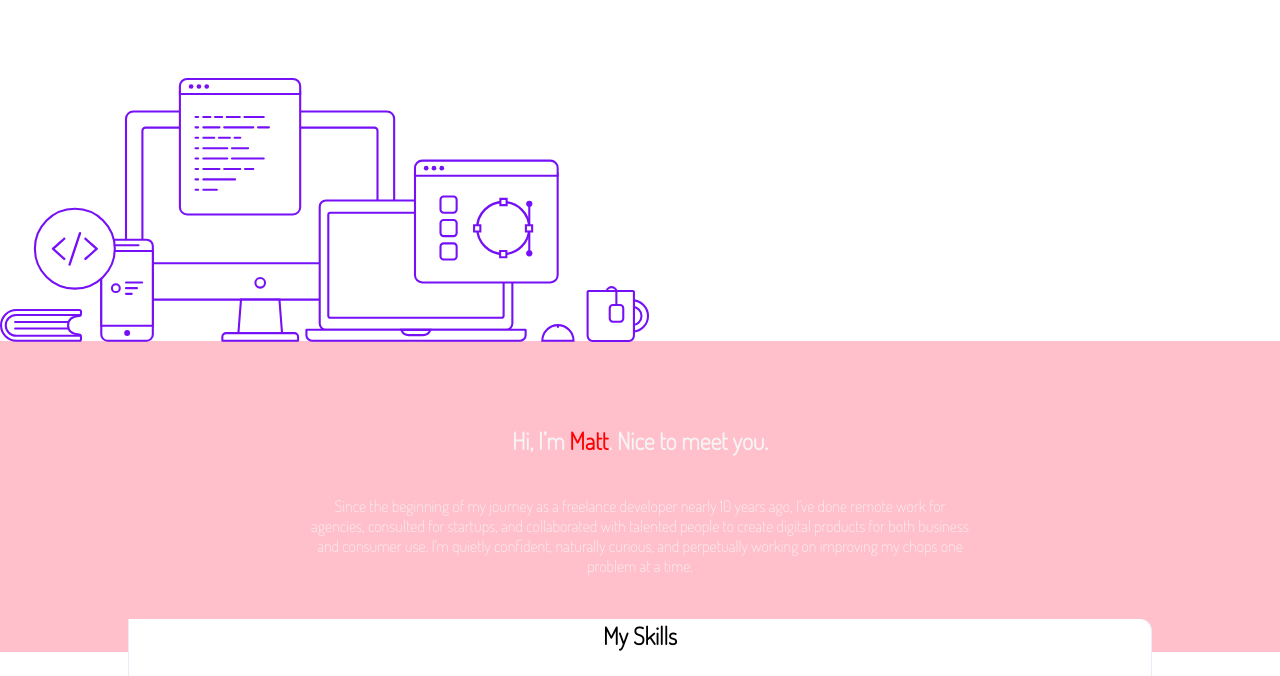
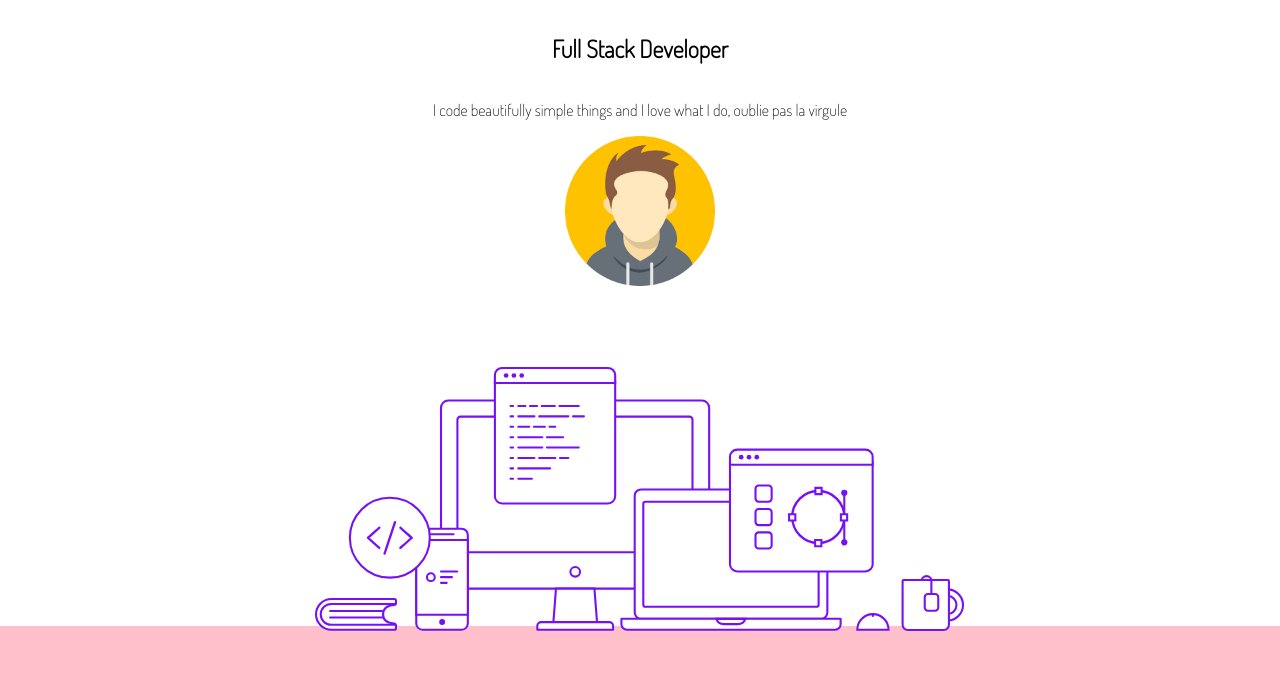
Before and after one commit to wildcodeschool-2025-03/JS-Bordeaux-checkpoint-1, a website: page site/portfolio.html in a window 1280 px wide. Shown: the part 71-747 px from the top of the page. Drawn offline with Linux system fonts and the light colour scheme.

Commit message:
Step 2 : Section avatar

```diff
--- a/site/css/portfolio.css
+++ b/site/css/portfolio.css
@@ -28,10 +28,18 @@ p {
   margin-bottom: var(--gutter);
 }
 
+main section:first-of-type {
+  display: flex;
+  flex-direction: column;
+  align-items: center;
+}
+
 .desktop {
   margin: 0;
   margin-top: calc(var(--gutter) * 5);
   margin-bottom: calc(var(--gutter) * -0.3125);
+  display: flex;
+  justify-content: center;
 }
 
 .description {
--- a/site/portfolio.html
+++ b/site/portfolio.html
@@ -1,5 +1,6 @@
 <!DOCTYPE html>
 <html lang="en">
+
 <head>
   <meta charset="utf-8">
   <meta name="viewport" content="width=device-width, initial-scale=1, shrink-to-fit=no">
@@ -20,8 +21,11 @@
   </header>
 
   <main>
-      <!-- First banner with title, description, avatar and image desktop -->
-      <!-- You can use the avatar image on the folder image -->
+    <section>
+      <h1>Full Stack Developer</h1>
+      <p>I code beautifully simple things and I love what I do, oublie pas la virgule</p>
+      <img src="image/avatar-bis.png" width="150">
+    </section>
     <section>
       <figure class="desktop">
         <img src="image/desktop.svg" alt="desktop" />
@@ -32,7 +36,10 @@
     <article>
       <section class="description pink-bg">
         <h1>Hi, I’m <span id="firstname">Matt</span>. Nice to meet you.</h1>
-          <p>Since the beginning of my journey as a freelance developer nearly 10 years ago, I've done remote work for agencies, consulted for startups, and collaborated with talented people to create digital products for both business and consumer use. I'm quietly confident, naturally curious, and perpetually working on improving my chops one problem at a time.</p>
+        <p>Since the beginning of my journey as a freelance developer nearly 10 years ago, I've done remote work for
+          agencies, consulted for startups, and collaborated with talented people to create digital products for both
+          business and consumer use. I'm quietly confident, naturally curious, and perpetually working on improving my
+          chops one problem at a time.</p>
       </section>
     </article>
 
@@ -73,7 +80,7 @@
       <section class="box">
         <img src="https://mattfarley.ca/img/logos/kybercore.svg" alt="logo-entreprise" />
         <p>Next level plug and play chassis systems for custom do-it-yourself lightsaber builds.</p>
-            <a class="disabled" >In development</a>
+        <a class="disabled">In development</a>
       </section>
       <section class="box">
         <img src="https://mattfarley.ca/img/logos/basin.svg" alt="logo-entreprise" />
@@ -88,7 +95,7 @@
       <section class="box">
         <img src="https://mattfarley.ca/img/logos/dovetail.svg" alt="logo-entreprise" />
         <p>A space and member management solution for coworking communities both big and small.</p>
-            <a class="disabled" >Shutdown in 2017</a>
+        <a class="disabled">Shutdown in 2017</a>
       </section>
     </article>
   </main>
@@ -98,4 +105,5 @@
   </footer>
   <script src="js/portfolio.js"></script>
 </body>
+
 </html>
```
Lines whose indentation alone changed are shown as unchanged.
